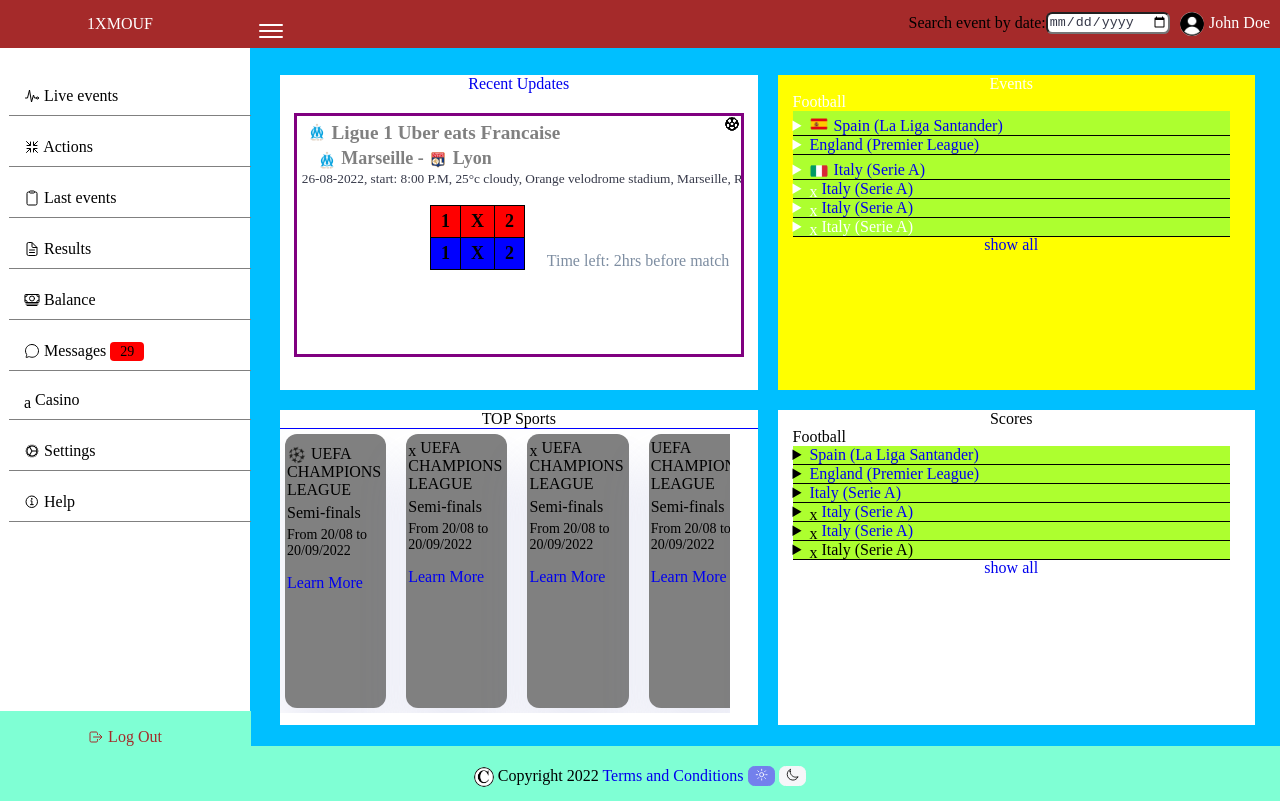
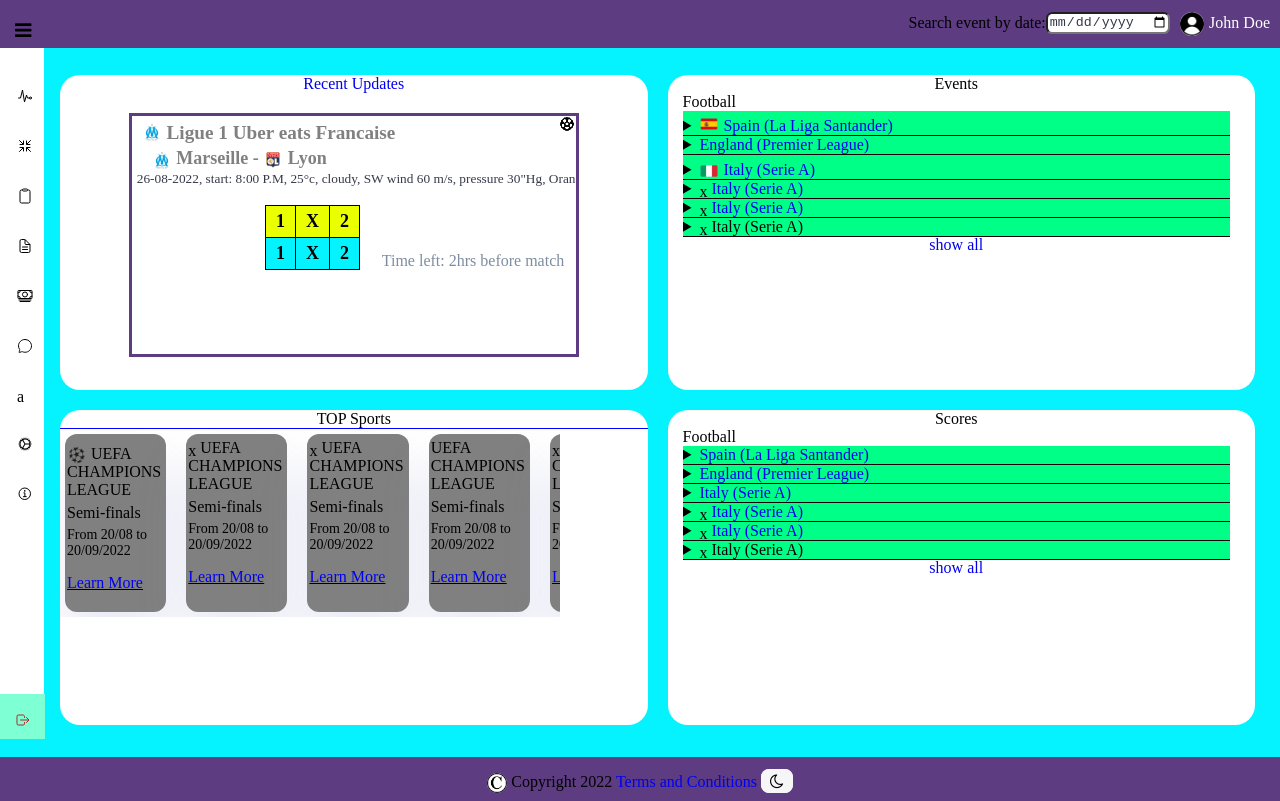
Before and after one commit to chrisumuhoza/bet-site-template, a plain HTML site: page index.html in a window 1280 px wide. Both pictures are taken after a click on the button "toggle". Drawn offline with nearby package versions, Linux system fonts and the light colour scheme.

Commit message:
feat: addition of a theme toggle menu from light to dark using javascript addition of the toggle feature to the existing side bar( i used some html and css and javascript) also i added border radius to the content elements, added horizontal scrolling bar to the event and score boxes etc...

```diff
--- a/assets/css/grid.css
+++ b/assets/css/grid.css
@@ -24,13 +24,13 @@
 
 
 .odds{
-    background-color: green;
+    background-color: var(--color-riches);
     display: flex;
 }
 
 .events {
-    background-color: yellow;
-    color: white;
+    background-color: white;
+    border-radius: 20px;
     padding: 0px 25px 15px 15px;
 }
 span.country-icon{
@@ -41,7 +41,30 @@ span.country-icon{
 .scores {
     background-color: white;
     color: black;
+    border-radius: 20px;
     padding: 0px 25px 15px 15px;
+}
+
+.latest{
+    max-height: 160px;
+    scroll-snap-type: x mandatory;
+    overflow-y: scroll;
+    overflow-x: hidden;
+}
+
+.latest::-webkit-scrollbar{
+    height: 8px;
+    width: 6px;
+}
+
+.latest::-webkit-scrollbar-thumb{
+    border-radius: 100px;
+    background-color: var(--color-serenity);
+}
+
+.latest::-webkit-scrollbar-track{
+    border-radius: 100px;
+    background-color: white;
 }
 
 .matches{
@@ -77,6 +100,7 @@ span.country-icon{
 
 .sports {
     background-color: white;
+    border-radius: 20px;
     color: black;
 }
 .top{
@@ -85,7 +109,7 @@ span.country-icon{
 .grid-boxes{
     display: grid;
     grid-template-columns: repeat(6, 1fr) ;
-    max-width: 450px;
+    max-width: 500px;
     height: 90%;
     overflow-x: scroll;
     overflow-y: hidden;
@@ -97,11 +121,12 @@ span.country-icon{
 
 .grid-boxes::-webkit-scrollbar{
     height: 10px;
+    padding-left: 20px;
 }
 
 .grid-boxes::-webkit-scrollbar-thumb{
     border-radius: 100px;
-    background-color: blue;
+    background-color: var(--color-serenity);
 }
 
 .grid-boxes::-webkit-scrollbar-track{
@@ -125,12 +150,13 @@ span.country-icon{
 
 .box:hover{
     box-shadow: none;
-    background-color: cadetblue;
+    background-color: var(--color-confidence);
 }
 
 .box{
    margin-left: 5px;
    padding-left: 2px;
+   padding-bottom: 20px;
 }
 .icon-sport{
     position: absolute;
@@ -151,6 +177,9 @@ span.country-icon{
     font-size: 14px;
     padding-bottom: 15px;
 }
+.info{
+    text-decoration: underline;
+}
 
             /*------END OF SPORTS-------*/
 
@@ -161,6 +190,7 @@ span.country-icon{
 
 .recent-updates {
     background-color: white;
+    border-radius: 20px;
     color: black;
 }
 
@@ -180,7 +210,7 @@ span.country-icon{
     overflow-y: hidden;
     scroll-snap-type: x mandatory;
 
-    scrollbar-arrow-color: blue;
+    scrollbar-arrow-color: var(--color-serenity);
     display: grid;
     grid-auto-columns: 100%;
     grid-auto-flow: column;
@@ -199,7 +229,7 @@ span.country-icon{
 
 .slider::-webkit-scrollbar-thumb{
     border-radius: 100px;
-    background-color: blue;
+    background-color: var(--color-serenity);
 }
 
 .slider::-webkit-scrollbar-track{
@@ -209,7 +239,7 @@ span.country-icon{
 
 
 .slide{
-    border: 3px solid purple ;
+    border: 3px solid var(--color-serenity) ;
     height: 100%;
     scroll-snap-align: start;
     transition: all .3s;
@@ -278,11 +308,11 @@ div .table table{
 td{border: 1px solid black; padding: 5px 10px;}
 
 tr:nth-child(even) td{
-    background-color: blue;
+    background-color: var(--color-peps);
 }
 
 tr:nth-child(odd) td{
-    background-color: red;
+    background-color: var(--color-confidence);
 }
 
 /*end of slider content*/
--- a/assets/css/index.css
+++ b/assets/css/index.css
@@ -2,6 +2,15 @@
 @import url("https://cdn.jsdelivr.net/npm/bootstrap-icons@1.9.1/font/bootstrap-icons.css");
 
 *{box-sizing: border-box;}
+:root{
+    --color-serenity:#5D3C81;
+    --color-riches:#00FF87;
+    --color-peps:#05F3FF;
+    --color-confidence:#EAFF00;
+    --color-dark: #121212;
+}
+
+
 
 body {
     margin: 0;
@@ -12,33 +21,39 @@ body {
     text-decoration: none;
     list-style: none;
     overflow-x: hidden;
-    background-color: deepskyblue;
-    font-family: "Poppins,Arial,serif ";
+    background-color: var(--color-peps);
+    font-family: "poppins, Arial, serif ";
+    transition: all 1s ease;
 }
+body.active{background-color: #121212;}
 
 summary{
     border-bottom: 1px solid black;
-    background-color: greenyellow;
+    background-color: var(--color-riches);
 }
 
 
 footer {
     position: absolute;
     bottom: -1px;
-    background-color: aquamarine;
+    background-color: var(--color-serenity);
     width: 100%;
-    padding-top: 15px;
-    padding-bottom: 15px;
+    padding-top: 10px;
+    padding-bottom: 10px;
     color: black;
     text-align: center;
 }
 
 .content {
-    position: fixed;
+    position: absolute;
     top: 75px;
     left: 280px;
     right: 25px;
     bottom: 75px;
+    transition: all 0.5s ease;
+}
+.content.active{
+    left: 60px;
 }
 
 .headings{
@@ -51,9 +66,8 @@ img{
     border-radius: 50%;
     height: 20px;
     width: 20px;
+}
 
-
-}
 .icon{
     position: relative;
     bottom: -3px;
@@ -64,15 +78,18 @@ img{
 a{
     text-decoration: none;
 }
+
 ul{
     list-style: none;
 }
+
 li{
     margin: 0;
     padding: 10px;
     border-bottom: 0.5px solid gray;
 }
 
+
 .dark-theme-variable{
     background-color: #181a1e;
     color: #202528
--- a/assets/css/sidebar.css
+++ b/assets/css/sidebar.css
@@ -1,10 +1,39 @@
 .sidebar {
     position: absolute;
     background-color: white;
-    height: 95%;
+    white-space: nowrap;
+    height: 90%;
     width: 250px;
     z-index: 999;
+    transition: all 0.5s ease;
 }
+.sidebar.active{
+    width: 44px;
+}
+.sidebar.active .text {
+    opacity: 0;
+}
+.sidebar.active .msg {
+   opacity: 0;
+}
+.sidebar.active>ul li .icon{
+    position: relative;
+    left: -10px;
+    border-radius: 0.2rem;
+    padding: 5px 3px;
+ }
+
+ .sidebar.active>ul li .icon:hover{
+    background-color: black;
+    padding: 0px 3px;
+    color: #ffff;
+ }
+
+ .sidebar.active>.footer{
+    left: -10px;
+ }
+
+
 
 .sidebar ul {
     position: absolute;
@@ -21,21 +50,42 @@
     color: black;
 }
 
+.sidebar.active>ul li {
+    border-bottom: white;
+}
+
+
+
 .sidebar>.title {
     text-align: center;
-    padding: 15px 25px 15px 15px;
-    background-color: brown;
+    padding: 6px 15px;
+    background-color: var(--color-serenity);
     margin-bottom: 1px;
+}
+
+.sidebar.active .brand-name {
+    opacity: 0;
+
 }
 
 .sidebar>.title a {
     color: #FFFFFF;
 }
 
+
 .sidebar .icon-menu{
     position: absolute;
     left: 15px;
+    top: -5px;
+    font-size: 1.2rem;
+    background-color: var(--color-serenity);
+    border: 1px var(--color-serenity);
 }
+
+.sidebar.active .icon-menu {
+    left: -25px;
+}
+
 .sidebar>.title a:last-child {
     position: absolute;
     right: 10px;
@@ -54,7 +104,15 @@
     margin-left: 10px;
     border-top-left-radius: 30px;
     border-bottom-left-radius: 30px;
-    background: deepskyblue;
+    background: var(--color-peps);
+}
+
+.sidebar.active>ul li:hover {
+    background-color: white;
+    margin-left: 0px;
+    margin-left: 0px;
+    border-top-left-radius: 0px;
+    border-bottom-left-radius: 0px;
 }
 
 .sidebar ul li:hover span {
@@ -69,8 +127,7 @@
 
 .sidebar .footer {
     position: absolute;
-    padding: 15px 15px 15px 15px;
-    text-align: center;
+    padding: 15px 15px 10px 25px;
     color: brown;
     background-color: aquamarine;
     bottom: -1px;
@@ -89,6 +146,3 @@
     padding: 2px 10px;
     border-radius: 4px;
 }
-.icon-menu{
-    font-size: 2rem;
-}
--- a/assets/css/topbar.css
+++ b/assets/css/topbar.css
@@ -4,7 +4,7 @@
     padding-top: 10px;
     padding-bottom: 11px;
     width: 100%;
-    background-color: brown;
+    background-color: var(--color-serenity);
     display: flex;
     justify-content: end;
     align-items: center;
@@ -54,28 +54,25 @@ button{
     cursor: pointer;
 
 }
-.lightmode{
-    background-color: #7380ec;
-    color:#fff;
-    border-radius: 0.4rem;
-    transition: all 0.4s ;
-    border: 1px solid #7380ec;
-}
-.darkmode{
 
+.theme-toggler:before{
+    cursor: pointer;
+    content: '\f186';
+    font-family: fontAwesome;
     background-color: #f6f6f9;
     color:black;
-    border-radius: 0.4rem;
+    border-radius: 0.5rem;
     border: 1px solid #f6f6f9;
+    padding: 3px 8px;
     transition: all 0.4s ;
 }
 
-.lightmode:hover{
-    background-color:  darkgray;
-    color:black;
+.theme-toggler:hover{
+    background-color: #363949;
+    color: white;}
+
+body.active .theme-toggler:before{
+    content: '\f185';
+    font-family: fontAwesome;
+
 }
-
-.darkmode:hover{
-    background-color: #677483;
-    color:#fff;
-}
--- a/assets/js/script.js
+++ b/assets/js/script.js
@@ -1,20 +1,17 @@
-const sideMenu = document.querySelector(".aside");
-const menuBtn = document.querySelector(".icon-menu");
-const closeBtn = document.querySelector(".close-btn");
-const themeToggler = document.querySelector(".theme-toggler");
+let btn = document.querySelector(".icon-menu");
+let sidebar = document.querySelector(".sidebar");
+let icon = document.querySelector(".icon");
+let themechange = document.querySelector(".theme-toggler");
+let body = document.querySelector("body");
+let content = document.querySelector(".content");
+btn.onclick = function(){
+    sidebar.classList.toggle("active");
 
-menuBtn .addEventListener('click' , () => {
-    sideMenu.style.display = 'block';
+    content.classList.toggle("active");
 
-})
+}
 
+themechange.onclick = function(){
+    body.classList.toggle("active");
 
-closeBtn.addEventListener('click' , () =>{
-    sideMenu.style.display = 'none';
-
-})
-
-themeToggler.addEventListener('click' , () =>{
-    document.body.classList.toggle('');
-
-})
+}
--- a/index.html
+++ b/index.html
@@ -2,15 +2,17 @@
 <html lang="en">
 
 <head>
+
+    <meta charset="utf-8">
+    <meta name="viewport" content="width=device-width, initial-scale=1.0">
+
+
     <title>Bet Site</title>
     <link rel="stylesheet" type="text/css" href="assets/css/index.css">
     <link rel="stylesheet" type="text/css" href="assets/css/sidebar.css">
     <link rel="stylesheet" type="text/css" href="assets/css/topbar.css">
     <link rel="stylesheet" type="text/css" href="assets/css/grid.css">
-    <link rel="stylesheet" href="https://cdn.jsdelivr.net/npm/bootstrap-icons@1.9.1/font/bootstrap-icons.css">
-    <meta charset="utf-8">
-    <meta name="viewport" content="width=device-width, initial-scale=1.0">
-    <script src="https://use.fontawesome.com/f4e9e0a084.js"></script>
+    <link rel="stylesheet" href="https://cdnjs.cloudflare.com/ajax/libs/font-awesome/4.7.0/css/font-awesome.css" integrity="sha512-5A8nwdMOWrSz20fDsjczgUidUBR8liPYU+WymTZP1lmY9G6Oc7HlZv156XqnsgNUzTyMefFTcsFH/tnJE/+xBg==" crossorigin="anonymous" referrerpolicy="no-referrer" />">
 </head>
 
 <body>
@@ -21,9 +23,9 @@
     <div class="sidebar">
 
         <div class="title">
-            <a href="#"> 1XMOUF </a>
+            <a href="#" class="brand-name"> 1XMOUF </a>
             <a href="#">
-                <span class="icon-menu"><ion-icon name="menu-outline"></ion-icon></span>
+                <button title="toggle" class="icon-menu"><i class="fa fa-bars" aria-hidden="true"></i></button>
             </a>
         </div>
 
@@ -33,63 +35,63 @@
             <li>
                 <a href="#">
                     <span class="icon"><ion-icon name="pulse-outline"></ion-icon></span>
-                    <span> Live events</span>
+                    <span class="text"> Live events</span>
                 </a>
             </li>
 
             <li>
                 <a href="#">
                     <span class="icon"><ion-icon name="contract-outline"></ion-icon></span>
-                    <span> Actions</span>
+                    <span class="text"> Actions</span>
                 </a>
             </li>
 
             <li>
                 <a href="#">
                     <span class="icon"><ion-icon name="clipboard-outline"></ion-icon></span>
-                    <span> Last events</span>
+                    <span class="text"> Last events</span>
                 </a>
             </li>
 
             <li>
                 <a href="#">
                     <span class="icon"><ion-icon name="document-text-outline"></ion-icon></span>
-                    <span> Results</span>
+                    <span class="text"> Results</span>
                 </a>
             </li>
 
             <li>
                 <a href="#">
                     <span class="icon"><ion-icon name="cash-outline"></ion-icon></span>
-                    <span> Balance</span>
+                    <span class="text"> Balance</span>
                 </a>
             </li>
 
             <li>
                 <a href="#">
                     <span class="icon"><ion-icon name="chatbubble-outline"></ion-icon></span>
-                    <span> Messages</span> <span class="msg">29</span>
+                    <span class="text"> Messages</span> <span class="msg">29</span>
                 </a>
             </li>
 
             <li>
                 <a href="#">
                     <span class="icon">a</span>
-                    <span> Casino</span>
+                    <span class="text"> Casino</span>
                 </a>
             </li>
 
             <li>
                 <a href="#">
                     <span class="icon"><ion-icon name="cog-outline"></ion-icon></span>
-                    <span> Settings</span>
+                    <span class="text"> Settings</span>
                 </a>
             </li>
 
             <li>
                 <a href="#">
                     <span class="icon"><ion-icon name="information-circle-outline"></ion-icon></span>
-                    <span> Help</span>
+                    <span class="text"> Help</span>
                 </a>
             </li>
 
@@ -97,7 +99,7 @@
 
         <a href="#" class="footer">
             <span class="icon"><ion-icon name="log-out-outline"></ion-icon></span>
-            <span>Log Out</span>
+            <span class="text">Log Out</span>
         </a>
 
     </div>
@@ -107,7 +109,7 @@
 
     <div class="header">
 
-        Search event by date: <div class="calendar"><form action="" title="calendar search"><input type="date" placeholder="#"></form></div>
+       <span>Search event by date:</span>   <a href="#"><div class="calendar"><form action="" title="calendar search"><input type="date" placeholder="#"></form></a></div>
 
         <div class="user">
         <a href=""><abbr title="add an image">
@@ -140,7 +142,7 @@
                      <div class="slide">
                         <span class="icon-sport"><ion-icon name="football-outline"></ion-icon></span> <div class="league"><span><img src="assets/images/olympique-de-marseille-logo-vector.png" alt="olympique-de-marseille-logo-vector"></span> <span>Ligue 1 Uber eats Francaise </span></div>
                         <div class="match"> <span class="icon"><img src="assets/images/olympique-de-marseille-logo-vector.png" alt="olympique-de-marseille-logo-vector"></span> <span>Marseille</span> - <span class="icon"><img src="assets/images/olympique_lyonnais-logo_brandlogos.net_kptnp.png" alt="olympique_lyonnais-logo_brandlogos"></span> <span>Lyon</span></div>
-                        <div class="match-conditions"> 26-08-2022, start: 8:00 P.M, 25°c cloudy, Orange velodrome stadium, Marseille, Round 2 </div>
+                        <div class="match-conditions"> 26-08-2022, start: 8:00 P.M, 25°c, cloudy, SW wind 60 m/s, pressure 30"Hg, Orange velodrome stadium, Marseille, Round 2 </div>
                         <div class="time-left">Time left: 2hrs before match</div>
                         <div class="table">
                             <table class="match-odds">
@@ -310,8 +312,9 @@
                           <a href="#"><div class="matches">Granada 1-1 Valencia <span class="lives">Camp Nou</span> <span class="date">21-08-2022</span> <span class="time">8:00 P.M</span></div> </a>
 
                   </details>
+
+          </div>
           <div class="show"><a href="#">show all</a></div>
-          </div>
         </div>
 
         </div>
@@ -328,6 +331,7 @@
          <div class="sports">
             <div class="headings top"> TOP Sports </div>
 
+            <div>
                 <div class="grid-boxes">
                     <div class="box one">
                         <div>
@@ -353,7 +357,8 @@
 
                     <div class="tournament-round">Semi-finals</div>
                     <div class="tournament-dates">From 20/08 to 20/09/2022</div>
-                        <div class="date"><a href="#">Learn More</a></div></div>
+                        <div class="info"><a href="#">Learn More</a></div>
+                    </div>
                     <div class="box three">
 
                         <div class="competition">
@@ -363,7 +368,7 @@
 
                         <div class="tournament-round">Semi-finals</div>
                         <div class="tournament-dates">From 20/08 to 20/09/2022</div>
-                            <div class="date"><a href="#">Learn More</a></div>
+                            <div class="info"><a href="#">Learn More</a></div>
                     </div>
                     <div class="box three">
 
@@ -374,7 +379,7 @@
 
                         <div class="tournament-round">Semi-finals</div>
                         <div class="tournament-dates">From 20/08 to 20/09/2022</div>
-                            <div class="date"><a href="#">Learn More</a></div>
+                            <div class="info"><a href="#">Learn More</a></div>
                     </div>
                     <div class="box four">
 
@@ -385,7 +390,7 @@
 
                         <div class="tournament-round">Semi-finals</div>
                         <div class="tournament-dates">From 20/08 to 20/09/2022</div>
-                            <div class="date"><a href="#">Learn More</a></div>
+                            <div class="info"><a href="#">Learn More</a></div>
                     </div>
                     <div class="box five">
 
@@ -396,7 +401,8 @@
 
                         <div class="tournament-round">Semi-finals</div>
                         <div class="tournament-dates">From 20/08 to 20/09/2022</div>
-                            <div class="date"><a href="#">Learn More</a></div>
+                            <div class="info"><a href="#">Learn More</a></div>
+                    </div>
                 </div>
             </div>
          </div>
@@ -488,8 +494,9 @@
                                 <a href="#"><div class="matches">Granada 1-1 Valencia <span class="lives">Camp Nou</span> <span class="date">21-08-2022</span> <span class="time">8:00 P.M</span></div> </a>
 
                         </details>
+
+                </div>
                 <div class="show"><a href="#">show all</a></div>
-                </div>
           </div>
            <!--END SCORES-->
 
@@ -505,7 +512,7 @@
 
     <footer>
         <span class="copyright"><img src="assets/images/copyright.png" alt="copyright image" width="20" height="19"></span> <span>Copyright 2022</span>
-            <span><a href="#">Terms and Conditions</a></span>           <span class="theme-toggler"><button class="lightmode" type="button" title="light theme"><ion-icon name="sunny-outline"></ion-icon></button> <button class="darkmode" type="button" title="dark theme"><ion-icon name="moon-outline"></ion-icon></button></span>
+            <span><a href="#">Terms and Conditions</a></span>         <span class="theme-toggler"></span>
     </footer>
 
     <!-- END FOOTER -->
```
Lines whose indentation alone changed are shown as unchanged.
